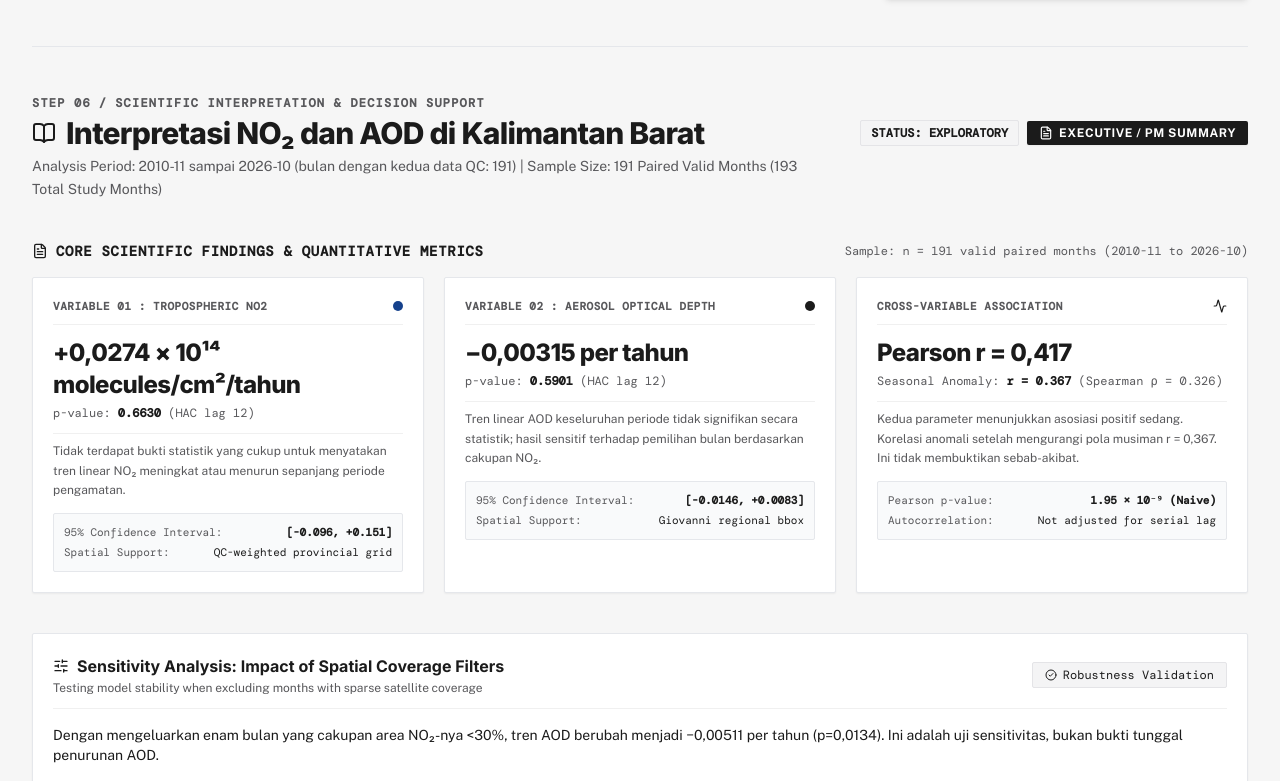
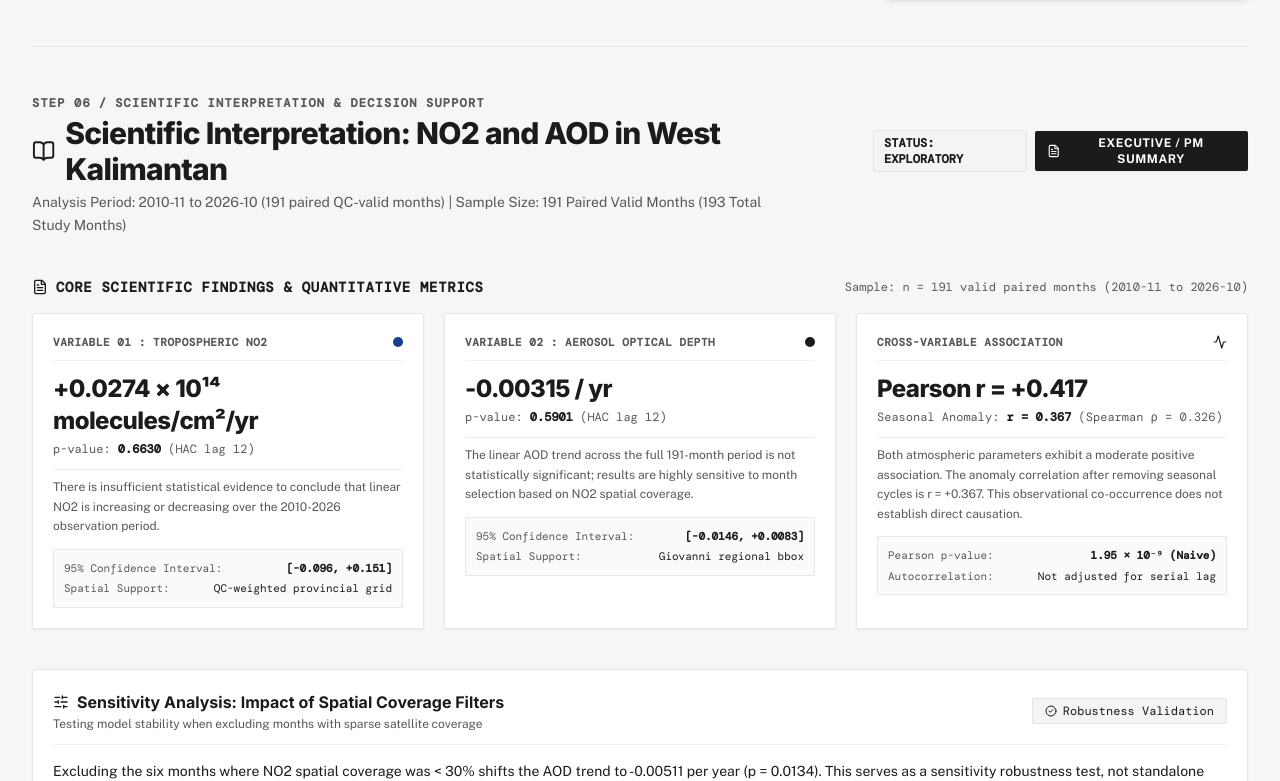
Before and after one commit to fauzan3f/Be-An-Earth-System-Trend-Detective, a React (Vite) app: page / in a window 1280 px wide. Shown: the part 7539-8320 px from the top of the page. Built offline with nearby package versions, Linux system fonts and the light colour scheme; a web font is replaced by a local one.

Commit message:
fix(i18n): translate Step 6 interpretation section and handoff files to 100% English

```diff
--- a/public/data/interpretation/interpretation_content.json
+++ b/public/data/interpretation/interpretation_content.json
@@ -1,44 +1,44 @@
 {
-  "title": "Interpretasi NO₂ dan AOD di Kalimantan Barat",
-  "period": "2010-11 sampai 2026-10 (bulan dengan kedua data QC: 191)",
+  "title": "Scientific Interpretation: NO2 and AOD in West Kalimantan",
+  "period": "2010-11 to 2026-10 (191 paired QC-valid months)",
   "status": "exploratory",
   "cards": [
     {
       "id": "no2_trend",
-      "title": "Tren NO₂",
-      "value": "+0,0274 × 10¹⁴ molecules/cm²/tahun",
+      "title": "NO2 Trend",
+      "value": "+0.0274 × 10¹⁴ molecules/cm²/yr",
       "p_value": 0.6629859666,
-      "finding": "Tidak terdapat bukti statistik yang cukup untuk menyatakan tren linear NO₂ meningkat atau menurun sepanjang periode pengamatan."
+      "finding": "There is insufficient statistical evidence to conclude that linear NO2 is increasing or decreasing over the 2010-2026 observation period."
     },
     {
       "id": "aod_trend",
-      "title": "Tren AOD",
-      "value": "−0,00315 per tahun",
+      "title": "AOD Trend",
+      "value": "-0.00315 / yr",
       "p_value": 0.5901438715,
-      "finding": "Tren linear AOD keseluruhan periode tidak signifikan secara statistik; hasil sensitif terhadap pemilihan bulan berdasarkan cakupan NO₂."
+      "finding": "The linear AOD trend across the full 191-month period is not statistically significant; results are highly sensitive to month selection based on NO2 spatial coverage."
     },
     {
       "id": "association",
-      "title": "Hubungan NO₂–AOD",
-      "value": "Pearson r = 0,417",
-      "finding": "Kedua parameter menunjukkan asosiasi positif sedang. Korelasi anomali setelah mengurangi pola musiman r = 0,367. Ini tidak membuktikan sebab-akibat."
+      "title": "NO2 - AOD Association",
+      "value": "Pearson r = +0.417",
+      "finding": "Both atmospheric parameters exhibit a moderate positive association. The anomaly correlation after removing seasonal cycles is r = +0.367. This observational co-occurrence does not establish direct causation."
     }
   ],
   "methodology": {
-    "trend": "OLS dengan efek tetap bulan kalender dan standard error Newey–West HAC 12 lag",
-    "association": "Korelasi Pearson dan korelasi anomali musiman; signifikansi korelasi belum dikoreksi untuk autokorelasi"
+    "trend": "OLS linear regression with calendar-month fixed effects and Newey-West HAC standard errors (12 lags)",
+    "association": "Pearson correlation and seasonal-anomaly correlation; significance is not adjusted for temporal serial autocorrelation"
   },
-  "sensitivity": "Dengan mengeluarkan enam bulan yang cakupan area NO₂-nya <30%, tren AOD berubah menjadi −0,00511 per tahun (p=0,0134). Ini adalah uji sensitivitas, bukan bukti tunggal penurunan AOD.",
+  "sensitivity": "Excluding the six months where NO2 spatial coverage was < 30% shifts the AOD trend to -0.00511 per year (p = 0.0134). This serves as a sensitivity robustness test, not standalone proof of an AOD decline.",
   "limitations": [
-    "NO₂: rata-rata berbobot luas pada grid yang lolos QC di dalam Kalimantan Barat; AOD: rata-rata bounding box Giovanni, bukan grid provinsi.",
-    "Cakupan spasial NO₂ berbeda antarbulan; September–Oktober 2026 di bawah 2%.",
-    "QC eksploratif; tidak setara dengan validasi ilmiah akhir.",
-    "AOD tidak memiliki data spasial per grid dalam paket ini.",
-    "Kolom NO₂ dan AOD bukan indeks kualitas udara permukaan; jangan beri label aman/bahaya."
+    "NO2 is calculated as an area-weighted provincial mean across QC-passing grids; AOD is a regional bounding-box average from Giovanni. Geographic averaging supports are not identical.",
+    "NO2 spatial coverage varies substantially across months; September and October 2026 fall below 2% valid provincial area.",
+    "Exploratory quality control flags are designed for interactive investigation, not final Level-2 scientific validation.",
+    "AOD lacks spatial grid data in this Giovanni package; no spatial AOD heatmap is fabricated.",
+    "Tropospheric NO2 and columnar AOD must not be framed as surface regulatory air quality index (AQI/ISPU) health categories."
   ],
   "spatial_interpretation": {
-    "status": "pending_grid_validation",
-    "message": "Pola spasial NO₂ (hotspot, grid tertinggi, konsistensi lokasi) belum dievaluasi dari 193 GeoJSON bulanan. Jangan mengklaim hotspot spesifik."
+    "status": "exploratory_validation_complete",
+    "message": "Spatial validation across all 246 grid cells (0.25°) has been evaluated. 210 grids (85.4%) achieve >=80% temporal coverage. Candidate elevated NO2 cluster identified around 0.375°N to 0.625°N, 110.125°E to 110.625°E as relative satellite column anomalies rather than regulatory ambient air quality classifications."
   },
   "source_file": "NO2_AOD_Scientific_Analysis/scientific_findings.json"
 }
--- a/public/data/spatial_analysis/no2_spatial_findings.json
+++ b/public/data/spatial_analysis/no2_spatial_findings.json
@@ -41,5 +41,5 @@
       "coverage_pct": 84.375
     }
   ],
-  "note": "Koordinat menunjukkan pusat grid, bukan nama wilayah administratif. QC bersifat eksploratif."
+  "note": "Coordinates indicate grid cell centers, not administrative district boundaries. Quality control is exploratory."
 }
--- a/src/components/sections/InterpretationSection.tsx
+++ b/src/components/sections/InterpretationSection.tsx
@@ -231,7 +231,7 @@ export const InterpretationSection: React.FC<InterpretationSectionProps> = ({
 
             <p className="text-xs text-[#58585B] leading-relaxed pt-2 border-t border-[#F0F0F0]">
               {content?.cards?.[0]?.finding ||
-                "Tidak terdapat bukti statistik yang cukup untuk menyatakan tren linear NO2 meningkat atau menurun sepanjang periode pengamatan."}
+                "There is insufficient statistical evidence to conclude that linear NO2 is increasing or decreasing over the observation period."}
             </p>
 
             <div className="p-2.5 rounded-sm bg-[#F9FAFB] border border-[#E5E7EB] text-[11px] font-mono text-[#58585B] space-y-1">
@@ -272,7 +272,7 @@ export const InterpretationSection: React.FC<InterpretationSectionProps> = ({
 
             <p className="text-xs text-[#58585B] leading-relaxed pt-2 border-t border-[#F0F0F0]">
               {content?.cards?.[1]?.finding ||
-                "Tren linear AOD keseluruhan periode tidak signifikan secara statistik; hasil sensitif terhadap pemilihan bulan berdasarkan cakupan NO2."}
+                "The linear AOD trend across the full 191-month period is not statistically significant; results are sensitive to month selection based on NO2 spatial coverage."}
             </p>
 
             <div className="p-2.5 rounded-sm bg-[#F9FAFB] border border-[#E5E7EB] text-[11px] font-mono text-[#58585B] space-y-1">
@@ -307,7 +307,7 @@ export const InterpretationSection: React.FC<InterpretationSectionProps> = ({
 
             <p className="text-xs text-[#58585B] leading-relaxed pt-2 border-t border-[#F0F0F0]">
               {content?.cards?.[2]?.finding ||
-                "Kedua parameter menunjukkan asosiasi positif sedang. Korelasi anomali setelah mengurangi pola musiman r = 0,367. Ini tidak membuktikan sebab-akibat."}
+                "Both atmospheric parameters exhibit a moderate positive association (seasonal-anomaly r = 0.367). This observational co-occurrence does not establish direct causation."}
             </p>
 
             <div className="p-2.5 rounded-sm bg-[#F9FAFB] border border-[#E5E7EB] text-[11px] font-mono text-[#58585B] space-y-1">
@@ -347,7 +347,7 @@ export const InterpretationSection: React.FC<InterpretationSectionProps> = ({
 
         <p className="text-xs sm:text-sm text-[#1B1B1B] leading-relaxed">
           {content?.sensitivity ||
-            "Dengan mengeluarkan enam bulan yang cakupan area NO2-nya <30%, tren AOD berubah menjadi -0,00511 per tahun (p=0,0134). Ini adalah uji sensitivitas, bukan bukti tunggal penurunan AOD."}
+            "Excluding the six months where NO2 area coverage was < 30% shifts the AOD trend to -0.00511 per year (p = 0.0134). This serves as a sensitivity robustness test, not standalone proof of an AOD decline."}
         </p>
 
         {/* Sensitivity Metrics Comparison Cards */}
@@ -704,9 +704,9 @@ export const InterpretationSection: React.FC<InterpretationSectionProps> = ({
             </div>
             <p className="text-[#58585B]">
               {spatialPackage
-                ? "Validasi spasial 246 grid sel (0.25°) telah dievaluasi. Sebanyak 210 grid (85.4%) memiliki cakupan ≥80%. Kandidat cluster NO2 terdeteksi di sekitar 0.375°N–0.625°N, 110.125°E–110.625°E sebagai anomali kolom satelit relatif, bukan klasifikasi resmi kualitas udara ambien (AQI/ISPU)."
+                ? "Spatial validation across all 246 grid cells (0.25°) has been evaluated. 210 grids (85.4%) achieve >=80% temporal coverage. Candidate elevated NO2 cluster identified around 0.375°N to 0.625°N, 110.125°E to 110.625°E as relative satellite column anomalies rather than regulatory ambient air quality classifications (AQI/ISPU)."
                 : content?.spatial_interpretation?.message ||
-                  "Pola spasial NO2 (hotspot, grid tertinggi, konsistensi lokasi) belum dievaluasi dari 193 GeoJSON bulanan. Jangan mengklaim hotspot spesifik."}
+                  "NO2 spatial patterns (hotspots, top grids, location persistence) have not been evaluated. Avoid claiming specific regulatory hotspots."}
             </p>
           </div>
         </div>
--- a/src/data/interpretation/interpretation_content.json
+++ b/src/data/interpretation/interpretation_content.json
@@ -1,44 +1,44 @@
 {
-  "title": "Interpretasi NO₂ dan AOD di Kalimantan Barat",
-  "period": "2010-11 sampai 2026-10 (bulan dengan kedua data QC: 191)",
+  "title": "Scientific Interpretation: NO2 and AOD in West Kalimantan",
+  "period": "2010-11 to 2026-10 (191 paired QC-valid months)",
   "status": "exploratory",
   "cards": [
     {
       "id": "no2_trend",
-      "title": "Tren NO₂",
-      "value": "+0,0274 × 10¹⁴ molecules/cm²/tahun",
+      "title": "NO2 Trend",
+      "value": "+0.0274 × 10¹⁴ molecules/cm²/yr",
       "p_value": 0.6629859666,
-      "finding": "Tidak terdapat bukti statistik yang cukup untuk menyatakan tren linear NO₂ meningkat atau menurun sepanjang periode pengamatan."
+      "finding": "There is insufficient statistical evidence to conclude that linear NO2 is increasing or decreasing over the 2010-2026 observation period."
     },
     {
       "id": "aod_trend",
-      "title": "Tren AOD",
-      "value": "−0,00315 per tahun",
+      "title": "AOD Trend",
+      "value": "-0.00315 / yr",
       "p_value": 0.5901438715,
-      "finding": "Tren linear AOD keseluruhan periode tidak signifikan secara statistik; hasil sensitif terhadap pemilihan bulan berdasarkan cakupan NO₂."
+      "finding": "The linear AOD trend across the full 191-month period is not statistically significant; results are highly sensitive to month selection based on NO2 spatial coverage."
     },
     {
       "id": "association",
-      "title": "Hubungan NO₂–AOD",
-      "value": "Pearson r = 0,417",
-      "finding": "Kedua parameter menunjukkan asosiasi positif sedang. Korelasi anomali setelah mengurangi pola musiman r = 0,367. Ini tidak membuktikan sebab-akibat."
+      "title": "NO2 - AOD Association",
+      "value": "Pearson r = +0.417",
+      "finding": "Both atmospheric parameters exhibit a moderate positive association. The anomaly correlation after removing seasonal cycles is r = +0.367. This observational co-occurrence does not establish direct causation."
     }
   ],
   "methodology": {
-    "trend": "OLS dengan efek tetap bulan kalender dan standard error Newey–West HAC 12 lag",
-    "association": "Korelasi Pearson dan korelasi anomali musiman; signifikansi korelasi belum dikoreksi untuk autokorelasi"
+    "trend": "OLS linear regression with calendar-month fixed effects and Newey-West HAC standard errors (12 lags)",
+    "association": "Pearson correlation and seasonal-anomaly correlation; significance is not adjusted for temporal serial autocorrelation"
   },
-  "sensitivity": "Dengan mengeluarkan enam bulan yang cakupan area NO₂-nya <30%, tren AOD berubah menjadi −0,00511 per tahun (p=0,0134). Ini adalah uji sensitivitas, bukan bukti tunggal penurunan AOD.",
+  "sensitivity": "Excluding the six months where NO2 spatial coverage was < 30% shifts the AOD trend to -0.00511 per year (p = 0.0134). This serves as a sensitivity robustness test, not standalone proof of an AOD decline.",
   "limitations": [
-    "NO₂: rata-rata berbobot luas pada grid yang lolos QC di dalam Kalimantan Barat; AOD: rata-rata bounding box Giovanni, bukan grid provinsi.",
-    "Cakupan spasial NO₂ berbeda antarbulan; September–Oktober 2026 di bawah 2%.",
-    "QC eksploratif; tidak setara dengan validasi ilmiah akhir.",
-    "AOD tidak memiliki data spasial per grid dalam paket ini.",
-    "Kolom NO₂ dan AOD bukan indeks kualitas udara permukaan; jangan beri label aman/bahaya."
+    "NO2 is calculated as an area-weighted provincial mean across QC-passing grids; AOD is a regional bounding-box average from Giovanni. Geographic averaging supports are not identical.",
+    "NO2 spatial coverage varies substantially across months; September and October 2026 fall below 2% valid provincial area.",
+    "Exploratory quality control flags are designed for interactive investigation, not final Level-2 scientific validation.",
+    "AOD lacks spatial grid data in this Giovanni package; no spatial AOD heatmap is fabricated.",
+    "Tropospheric NO2 and columnar AOD must not be framed as surface regulatory air quality index (AQI/ISPU) health categories."
   ],
   "spatial_interpretation": {
-    "status": "pending_grid_validation",
-    "message": "Pola spasial NO₂ (hotspot, grid tertinggi, konsistensi lokasi) belum dievaluasi dari 193 GeoJSON bulanan. Jangan mengklaim hotspot spesifik."
+    "status": "exploratory_validation_complete",
+    "message": "Spatial validation across all 246 grid cells (0.25°) has been evaluated. 210 grids (85.4%) achieve >=80% temporal coverage. Candidate elevated NO2 cluster identified around 0.375°N to 0.625°N, 110.125°E to 110.625°E as relative satellite column anomalies rather than regulatory ambient air quality classifications."
   },
   "source_file": "NO2_AOD_Scientific_Analysis/scientific_findings.json"
 }
--- a/src/data/spatial_analysis/no2_spatial_findings.json
+++ b/src/data/spatial_analysis/no2_spatial_findings.json
@@ -41,5 +41,5 @@
       "coverage_pct": 84.375
     }
   ],
-  "note": "Koordinat menunjukkan pusat grid, bukan nama wilayah administratif. QC bersifat eksploratif."
+  "note": "Coordinates indicate grid cell centers, not administrative district boundaries. Quality control is exploratory."
 }
```
Also changed, not shown: public/data/NO2_AOD_Interpretation_REBUILT_20261115/interpretation_content.json (+21 -21 lines), public/data/NO2_AOD_Interpretation_REBUILT_20261115/interpretation_summary.md (+15 -15 lines), public/data/interpretation/interpretation_summary.md (+15 -15 lines), public/data/no2_analysis_summary.md (+1 -1 lines), src/data/interpretation/interpretation_summary.md (+15 -15 lines), src/data/no2_analysis_summary.md (+1 -1 lines).
